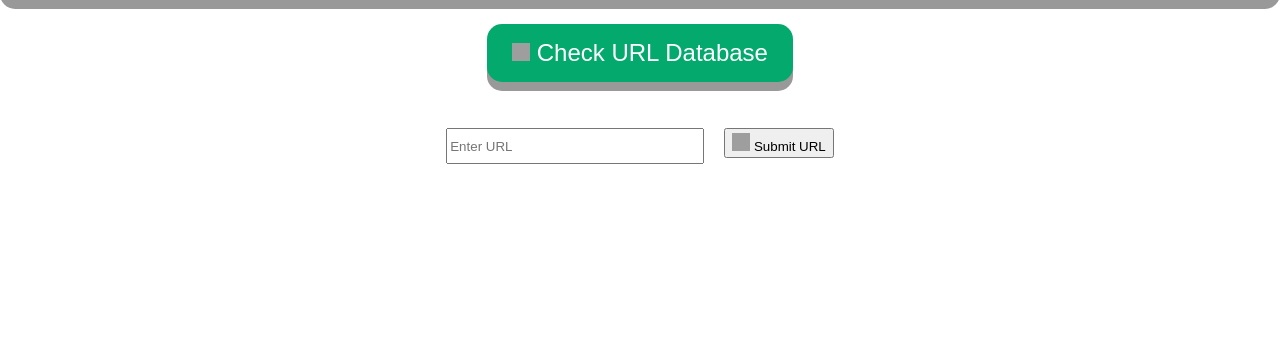
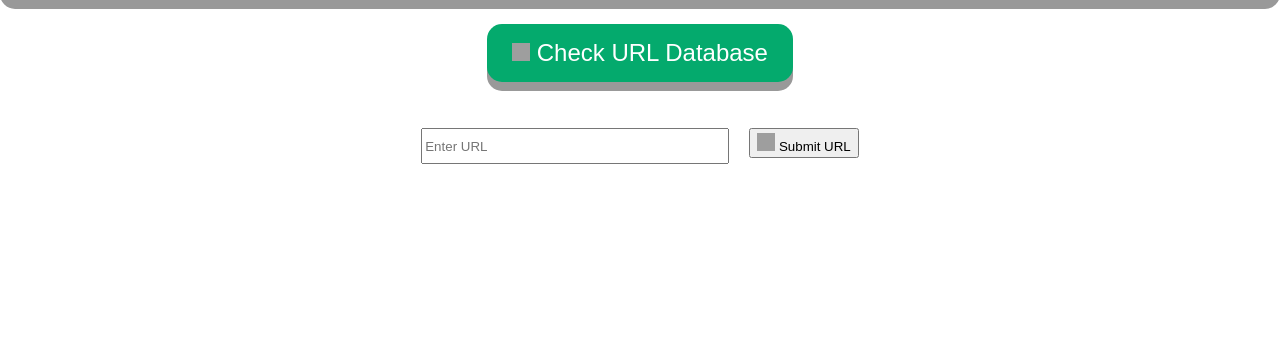
Before and after one commit to zootedb0t/url_shortner, a Flask app: page / in a window 1280 px wide. Shown: the part 72-435 px from the top of the page. Run offline with Flask 3, Linux system fonts and the light colour scheme; grey boxes are pictures that could not be loaded.

Commit message:
update: visual change

```diff
--- a/shortner/templates/index.html
+++ b/shortner/templates/index.html
@@ -32,7 +32,7 @@
       <input
         type="url"
         name="data"
-        style="width: 250px; height: 30px"
+        style="width: 300px; height: 30px"
         placeholder="Enter URL"
         required
       />
```
